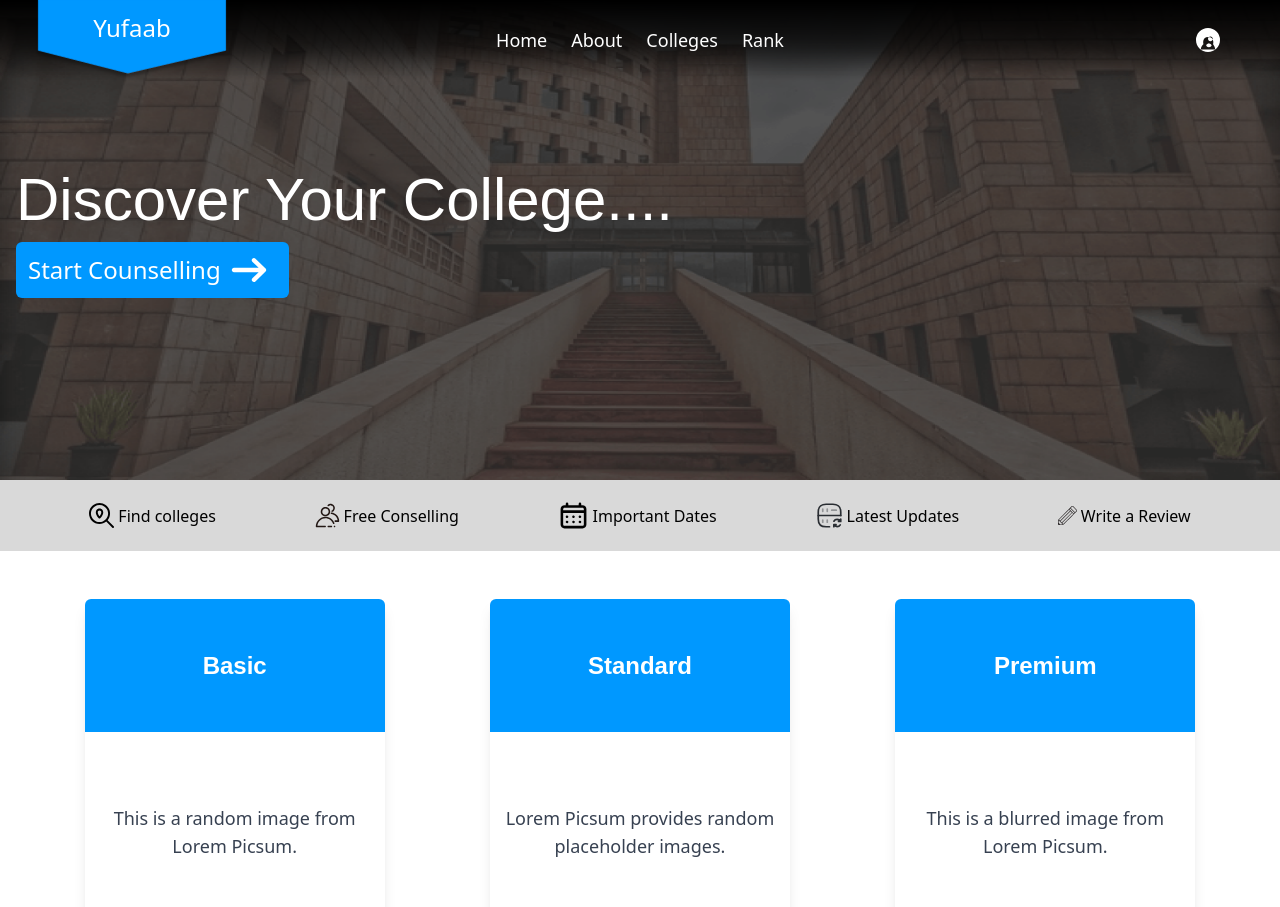
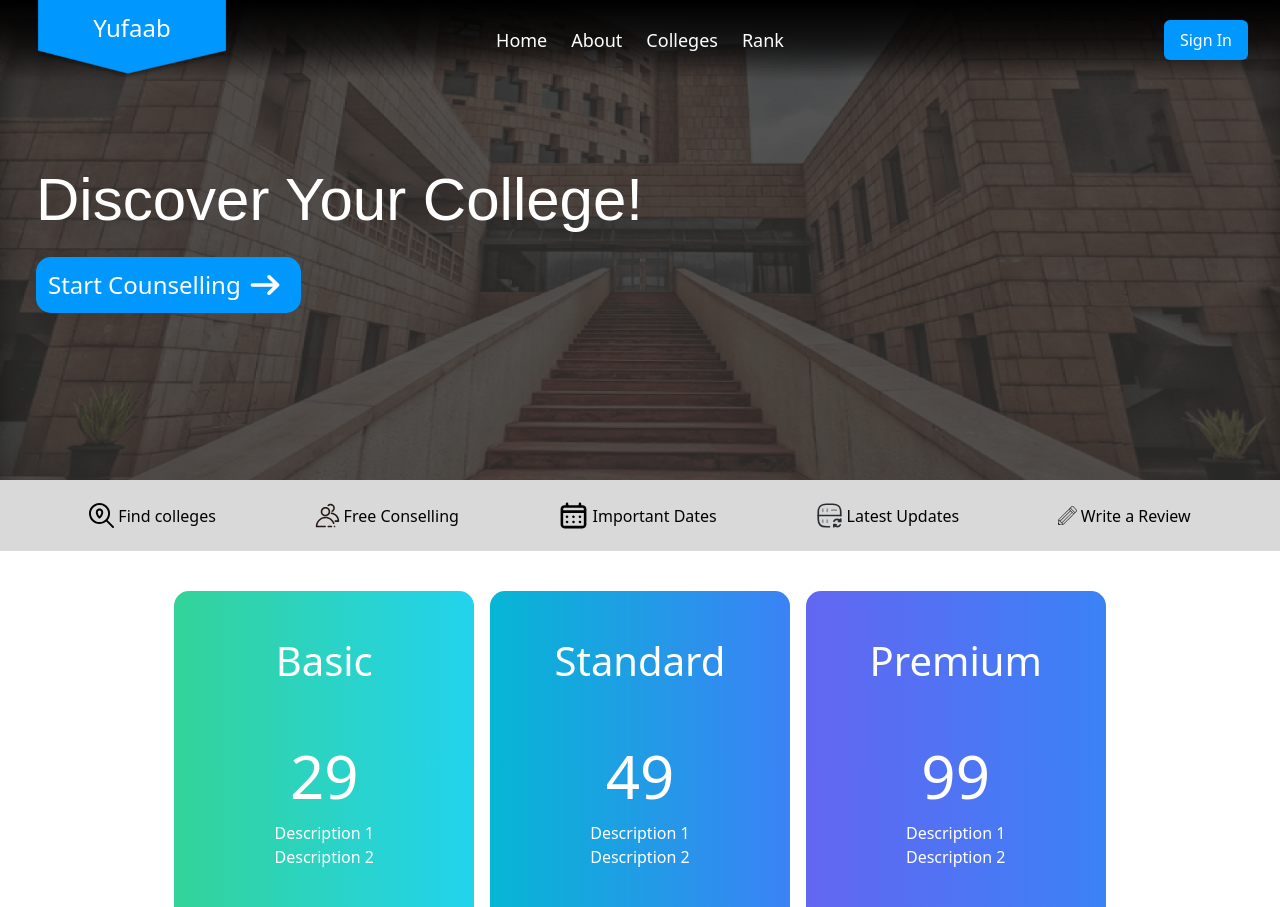
Before and after one commit to Yufaab/Europa, a React (Create React App) app: page / in a window 1280 px wide. Shown: the top 907 px of the page. Built offline with nearby package versions, Linux system fonts and the light colour scheme; no server answers; the HTML template or start-up script is replaced by a standard one.

Commit message:
cards & routes

```diff
--- a/src/App.js
+++ b/src/App.js
@@ -5,7 +5,7 @@ import RegisterCouncelling from './components/RegisterCouncelling';
 import LoginSignup from './screens/LoginSignup';
 import { YufaabInstanceProvider } from './context/YufaabContext';
 import YufaabInstance from './lib/api';
-import { Card, NavBar } from './components';
+import { NavBar } from './components';
 import { Home } from './screens';
 import Details from './screens/Details';
 
@@ -25,7 +25,6 @@ const App = () => {
                 path="/registercouncelling"
                 element={<RegisterCouncelling />}
               />
-              <Route path="/card" element={<Card />} />
               <Route path="/" element={<Home />} />
             </Routes>
           </div>
--- a/src/assets/index.js
+++ b/src/assets/index.js
@@ -6,3 +6,4 @@ export { default as RefreshIcon } from './RefreshIcon.svg';
 export { default as ReviewIcon } from './ReviewIcon.svg';
 export { default as UserIcon } from './UserIcon.svg';
 export { default as Logo } from './Logo.svg';
+export { default as GoogleLogo } from './GoogleLogo.png';
--- a/src/components/Card.js
+++ /dev/null
@@ -1,23 +0,0 @@
-import React from 'react';
-
-const Card = ({ title, description, button }) => {
-  return (
-    <div className="w-[300px] h-[400px] rounded-md overflow-hidden shadow-lg m-auto my-4 relative">
-      {/* <img className="w-full" src={imageUrl} alt={imageAlt} /> */}
-      <div className="h-1/3 font-krub font-bold text-2xl bg-primary flex justify-center items-center text-white">
-        {title}
-      </div>
-      <p className="h-2/4 text-gray-700 text-lg text-center flex items-center px-3">
-        {description}
-      </p>
-      <button
-        type="button"
-        className="absolute bottom-5 right-0 left-0 ml-14 mr-14 bg-primary px-6 py-3 rounded-xl text-white font-krub font-normal text-xl"
-      >
-        {button}
-      </button>
-    </div>
-  );
-};
-
-export default Card;
--- a/src/components/HomeLinks.js
+++ b/src/components/HomeLinks.js
@@ -5,7 +5,7 @@ const HomeLinks = ({ label, icon, linkTo }) => {
   return (
     <Link
       to={linkTo}
-      className="flex flex-col m-auto py-5 text-center items-center gap-1 lg:flex-row"
+      className="flex flex-col m-auto py-5 text-center items-center gap-1 lg:flex-row hover:underline hover:opacity-[.7]"
     >
       <img src={icon} alt="" />
       <h1>{label}</h1>
--- a/src/components/Navbar.js
+++ b/src/components/Navbar.js
@@ -1,4 +1,5 @@
 import React, { useState } from 'react';
+import { Link } from 'react-router-dom';
 import { Logo } from '../assets';
 
 export default function NavBar() {
@@ -10,10 +11,12 @@ export default function NavBar() {
       <div className="px-4 mx-auto lg:max-w-8xl md:items-center md:flex md:px-8">
         <div className="flex items-center justify-between md:py-5 md:block">
           <div className="w-[200px] relative">
-            <img src={Logo} alt="logo" className="relative md:my-[-20px]" />
-            <h2 className="absolute mx-auto left-0 right-0 text-2xl font-medium text-[#fff] top-3 text-center">
-              Yufaab
-            </h2>
+            <Link to="/">
+              <img src={Logo} alt="logo" className="relative md:my-[-20px]" />
+              <h2 className="absolute mx-auto left-0 right-0 text-2xl font-medium text-[#fff] top-3 text-center">
+                Yufaab
+              </h2>
+            </Link>
           </div>
           <div className="md:hidden">
             <button
@@ -62,7 +65,7 @@ export default function NavBar() {
         >
           <ul className="items-center justify-center text-[18px] space-y-8 md:flex md:space-x-6 md:space-y-0">
             <li className="text-white hover:text-[#0098FF]">
-              <a href="#">Home</a>
+              <Link to="/">Home</Link>
             </li>
             <li className="text-white hover:text-[#0098FF]">
               <a href="#">About</a>
@@ -76,38 +79,17 @@ export default function NavBar() {
           </ul>
         </div>
         <div className=" w-[200px] hidden md:flex md:justify-end">
-          {profile ? (
-            <a
-              href="#"
-              className=" px-4 py-2 text-white bg-[#0098FF] rounded-md hover:bg-blue-600"
-              onClick={() => {
-                setProfile(!profile);
-              }}
-            >
-              Sign in
-            </a>
-          ) : (
+          <Link to="/login">
             <button
               type="button"
               onClick={() => {
                 setProfile(!profile);
               }}
-              className="mx-7 text-gray-700 rounded-md outline-none focus:border-gray-400 focus:border"
+              className="px-4 py-2 text-white bg-[#0098FF] rounded-md hover:bg-blue-600"
             >
-              <svg
-                xmlns="http://www.w3.org/2000/svg"
-                className="w-6 h-6 text-white"
-                viewBox="0 0 20 20"
-                fill="currentColor"
-              >
-                <path
-                  fillRule="evenodd"
-                  d="M10 0a10 10 0 0110 10c0 5.523-4.477 10-10 10S0 15.523 0 10A10 10 0 0110 0zm4.248 13.458c.08-.534.208-1.146.208-1.707 0-2.794-1.659-4.291-4.249-4.291s-4.25 1.497-4.25 4.291c0 .56.128 1.173.209 1.707C5.418 14.01 4 15.76 4 18h12c0-2.24-1.419-3.99-1.752-4.542zm-2.248-2.458c1.105 0 2-.895 2-2s-.895-2-2-2-2 .895-2 2 .895 2 2 2zm0 1.5c-1.567 0-2.895.792-3.53 1.875C8.605 15.28 9.673 16 10.75 16s2.145-.72 2.28-1.625c-.635-1.083-1.963-1.875-3.531-1.875z"
-                  clipRule="evenodd"
-                />
-              </svg>
+              Sign In
             </button>
-          )}
+          </Link>
         </div>
       </div>
     </nav>
--- a/src/components/index.js
+++ b/src/components/index.js
@@ -1,3 +1,2 @@
 export { default as NavBar } from './Navbar';
 export { default as HomeLinks } from './HomeLinks';
-export { default as Card } from './Card';
--- a/src/screens/Details.js
+++ b/src/screens/Details.js
@@ -79,7 +79,9 @@ function Details() {
         <div className="basis-[70%]">{SwitchPage()}</div>
         <div className="basis-[10%] flex justify-between">
           <button
-            className="h-[30px] w-[70px] text-center items-center hover:bg-sky-700 bg-[#0098FF] rounded-[3px] p-[3px] justify-items-center text-[#fff] font-medium"
+            className={`h-[30px] w-[70px] text-center items-center hover:bg-blue-600 bg-[#0098FF] rounded-[3px] p-[3px] justify-items-center text-[#fff] font-medium ${
+              page === 0 ? 'cursor-not-allowed' : 'cursor-pointer'
+            }`}
             disabled={page === 0}
             type="button"
             onClick={() => {
@@ -89,7 +91,7 @@ function Details() {
             Prev
           </button>
           <button
-            className="h-[30px] w-[70px] text-center items-center bg-[#0098FF] hover:bg-sky-700 rounded-[3px] p-[3px] justify-items-center  text-[#fff] font-medium"
+            className="h-[30px] w-[70px] text-center items-center bg-[#0098FF] hover:bg-blue-600 rounded-[3px] p-[3px] justify-items-center  text-[#fff] font-medium"
             type="button"
             onClick={() => {
               if (page === FormTitles.length - 1) {
--- a/src/screens/Home.js
+++ b/src/screens/Home.js
@@ -1,4 +1,5 @@
 import React from 'react';
+import { Link } from 'react-router-dom';
 import './Home.css';
 import {
   CalenderIcon,
@@ -8,24 +9,26 @@ import {
   RightIcon,
   UserIcon,
 } from '../assets';
-import { Card, HomeLinks } from '../components';
+import { HomeLinks } from '../components';
 
 export default function NavBar() {
   return (
     <div className="h-screen">
       <div className="home-top h-3/5 w-full flex items-center">
         <div className="w-full px-4  text-white sm:w-2/3">
-          <h1 className="text-6xl font-krub">Discover Your College....</h1>
+          <h1 className="font-krub ml-[20px] md:text-[60px] sm:text-[70px]">
+            Discover Your College!
+          </h1>
           <button
             type="button"
-            className="flex flex-row items-center bg-[#0098FF] p-3 my-3 rounded-md text-2xl"
+            className="flex flex-row items-center bg-[#0098FF] p-3 my-3 rounded-[15px] md:text-2xl ml-[20px] sm:text-[16px]"
           >
-            Start Counselling
-            <img src={RightIcon} alt="" className=" h-6 w-14 " />
+            <a href="#pricing">Start Counselling</a>
+            <img src={RightIcon} alt="" className=" h-5 w-12 " />
           </button>
         </div>
       </div>
-      <div className="home-links h-max px-10 bg-[#D9D9D9] w-full flex flex-wrap justify-center items-center">
+      <div className="home-links h-max px-10 bg-[#D9D9D9] w-[100%] flex flex-wrap justify-center items-center">
         <HomeLinks
           label="Find colleges"
           icon={FindLocationIcon}
@@ -48,22 +51,76 @@ export default function NavBar() {
         />
         <HomeLinks label="Write a Review" icon={ReviewIcon} linkTo="/review" />
       </div>
-      <div className=" flex flex-row flex-wrap justify-center gap-4 mx-10 my-8">
-        <Card
-          title="Basic"
-          description="This is a random image from Lorem Picsum."
-          button="Click Me"
-        />
-        <Card
-          button="Click Me"
-          title="Standard"
-          description="Lorem Picsum provides random placeholder images."
-        />
-        <Card
-          button="Click Me"
-          title="Premium"
-          description="This is a blurred image from Lorem Picsum."
-        />
+      <div className=" flex flex-wrap justify-center mt-10 w-auto items-center ml-[13%] mr-[13%]">
+        <div
+          id="pricing"
+          className="w-[300px] h-[400px] rounded-[15px] mx-auto items-center overflow-hidden max-w-[300px] bg-gradient-to-r from-emerald-400 to-cyan-400 px-[20px] py-[40px] hover:scale-[1.03] shadow-[0_5px_10px_rgba(0, 0, 0, .1)] transition ease-in-out delay-150 bg-blue-500 hover:-translate-y-1 hover:scale-110 hover:bg-indigo-500 duration-300 ..."
+        >
+          <h2 className="flex flex-col text-[#fff] w-[100px] h-[100px] text-[40px] rounded-[50%] items-center mx-auto z-2 p-0 m-0">
+            Basic
+          </h2>
+          <h4 className="flex flex-col text-[#fff] list-none text-[60px] mx-auto items-center font-medium mt-0 pt-0">
+            29
+          </h4>
+          <p className="flex flex-col text-[#fff] list-none text-[16px] mx-auto items-center">
+            Description 1
+          </p>
+          <p className="flex flex-col text-[#fff] list-none text-[16px] mx-auto items-center">
+            Description 2
+          </p>
+          <Link to="/details">
+            <button
+              type="button"
+              className="flex flex-col z-2 bg-[#fff] text-[#000] w-[150px] h-[40px] rounded-[40px] items-center mx-auto mt-[40px] pt-[8px] shadow-[0_5px_10px_rgba(0, 0, 0, .1)] hover:bg-gradient-to-r from-amber-200 to-yellow-400"
+            >
+              Order Now
+            </button>
+          </Link>
+        </div>
+        <div className="w-[300px] h-[400px] rounded-[15px] mx-auto items-center overflow-hidden max-w-[300px] bg-gradient-to-r from-cyan-500 to-blue-500 px-[20px] py-[40px] hover:scale-[1.03] shadow-[0_5px_10px_rgba(0, 0, 0, .1)] transition ease-in-out delay-150 bg-blue-500 hover:-translate-y-1 hover:scale-110 hover:bg-indigo-500 duration-300 ...">
+          <h2 className="flex flex-col text-[#fff] w-[100px] h-[100px] text-[40px] rounded-[50%] items-center mx-auto z-2 p-0 m-0">
+            Standard
+          </h2>
+          <h4 className="flex flex-col text-[#fff] list-none text-[60px] mx-auto items-center font-medium mt-0 pt-0">
+            49
+          </h4>
+          <p className="flex flex-col text-[#fff] list-none text-[16px] mx-auto items-center">
+            Description 1
+          </p>
+          <p className="flex flex-col text-[#fff] list-none text-[16px] mx-auto items-center">
+            Description 2
+          </p>
+          <Link to="/details">
+            <button
+              type="button"
+              className="flex flex-col z-2 bg-[#fff] text-[#000] w-[150px] h-[40px] rounded-[40px] items-center mx-auto mt-[40px] pt-[8px] shadow-[0_5px_10px_rgba(0, 0, 0, .1)] hover:bg-gradient-to-r from-amber-200 to-yellow-400"
+            >
+              Order Now
+            </button>
+          </Link>
+        </div>
+        <div className="w-[300px] h-[400px] rounded-[15px] mx-auto items-center overflow-hidden max-w-[300px] bg-gradient-to-r from-indigo-500 to-blue-500 px-[20px] py-[40px] hover:scale-[1.03] shadow-[0_5px_10px_rgba(0, 0, 0, .1)] transition ease-in-out delay-150 bg-blue-500 hover:-translate-y-1 hover:scale-110 hover:bg-indigo-500 duration-300 ...">
+          <h2 className="flex flex-col text-[#fff] w-[100px] h-[100px] text-[40px] rounded-[50%] items-center mx-auto z-2 p-0 m-0">
+            Premium
+          </h2>
+          <h4 className="flex flex-col text-[#fff] list-none text-[60px] mx-auto items-center font-medium mt-0 pt-0">
+            99
+          </h4>
+          <p className="flex flex-col text-[#fff] list-none text-[16px] mx-auto items-center">
+            Description 1
+          </p>
+          <p className="flex flex-col text-[#fff] list-none text-[16px] mx-auto items-center">
+            Description 2
+          </p>
+          <Link to="/details">
+            <button
+              type="button"
+              className="flex flex-col z-2 bg-[#fff] text-[#000] w-[150px] h-[40px] rounded-[40px] items-center mx-auto mt-[40px] pt-[8px] shadow-[0_5px_10px_rgba(0, 0, 0, .1)] hover:bg-gradient-to-r from-amber-200 to-yellow-400"
+            >
+              Order Now
+            </button>
+          </Link>
+        </div>
       </div>
     </div>
   );
```
Also changed, not shown: src/screens/LoginSignup.js (+19 -8 lines), src/assets/GoogleLogo.png (added), src/components/Card.css (deleted).
